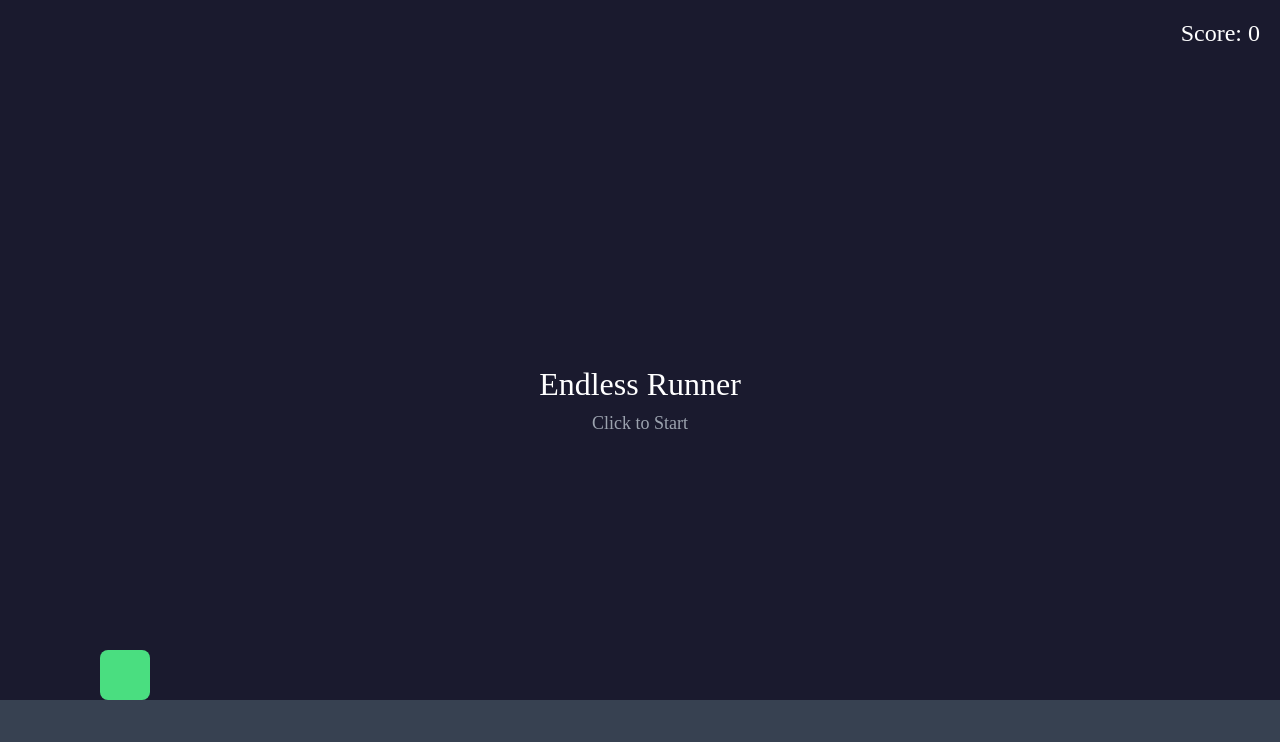
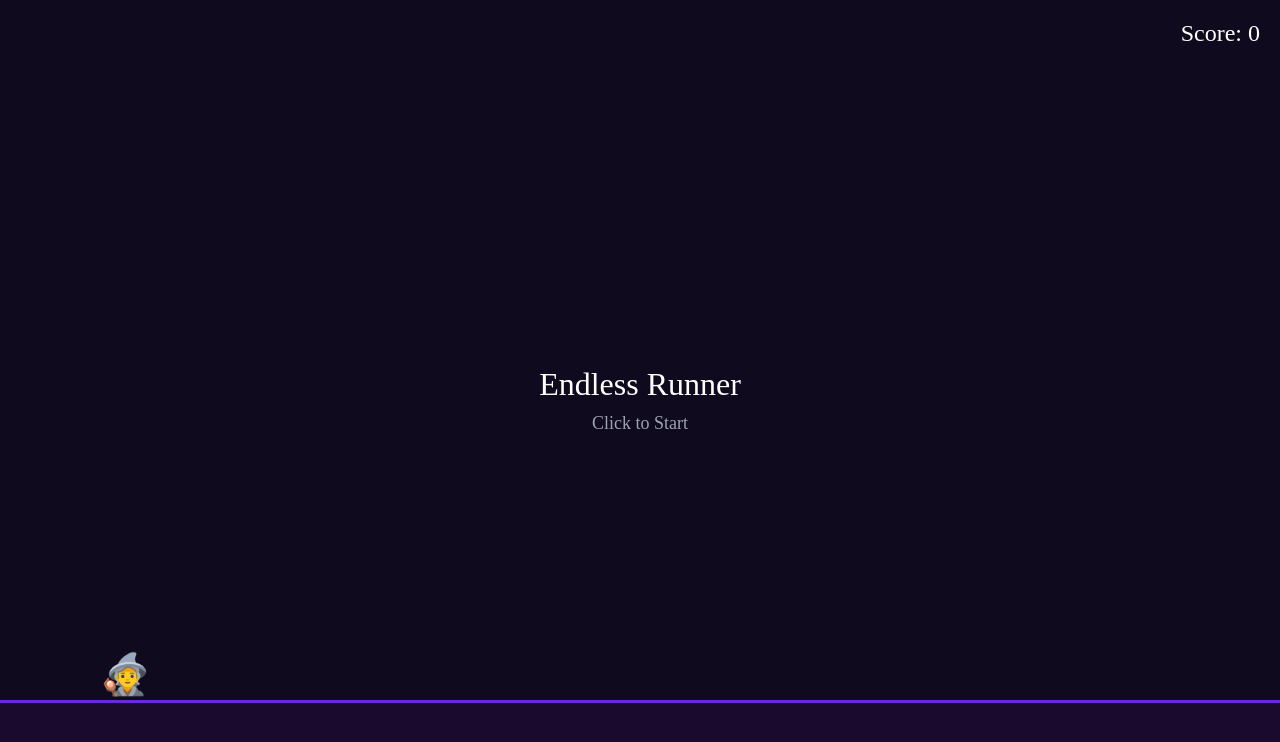
Before and after one commit to RimalSavi/endless-runner, a React (Vite) app: page / in a window 1280 px wide. Shown: the top 742 px of the page. Built offline with nearby package versions, Linux system fonts and the light colour scheme.

Commit message:
Add dungeon theme with emoji characters

```diff
--- a/src/components/Game.tsx
+++ b/src/components/Game.tsx
@@ -183,7 +183,8 @@ const Game = () => {
                     bottom: 0,
                     width: '100%',
                     height: GROUND_HEIGHT,
-                    backgroundColor: '#374151',
+                    backgroundColor: '#1a0a2e',
+                    borderTop: '3px solid #6d28d9'
                 }}
             />
 
--- a/src/components/Player.tsx
+++ b/src/components/Player.tsx
@@ -17,10 +17,16 @@ const Player = ({ player }: PlayerProps) => {
                 bottom: player.position.y + GROUND_HEIGHT,
                 width: PLAYER_WIDTH,
                 height: PLAYER_HEIGHT,
-                backgroundColor: '#4ade80',
-                borderRadius: '8px',
+                fontSize: '40px',
+                lineHeight: '1',
+                display: 'flex',
+                alignItems: 'center',
+                justifyContent: 'center',
+                userSelect: 'none'
             }}
-        />
+        >
+            🧙
+        </div>
     );
 };
 
--- a/src/index.css
+++ b/src/index.css
@@ -5,6 +5,6 @@
 }
 
 body {
-  background-color: #1a1a2e;
+  background-color: #0f0a1e;
   overflow: hidden;
 }
```
